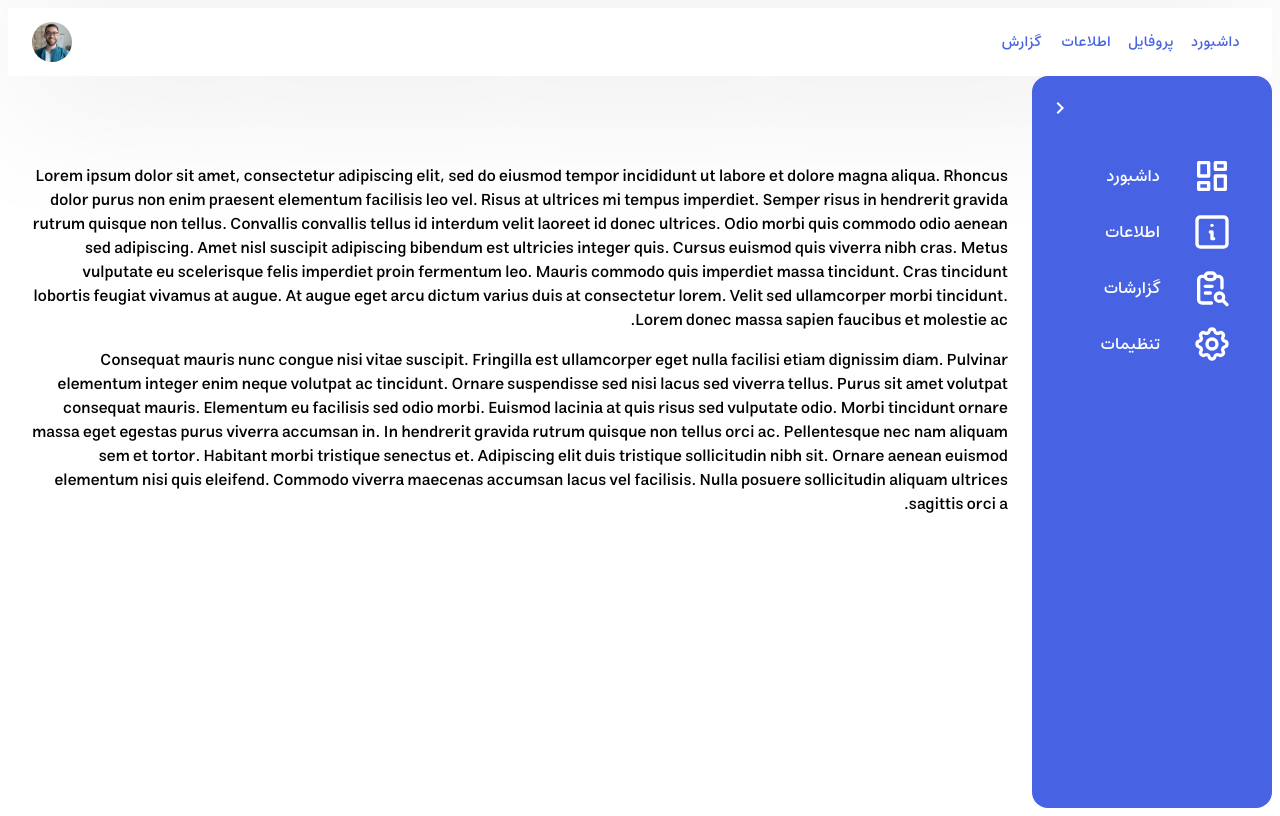
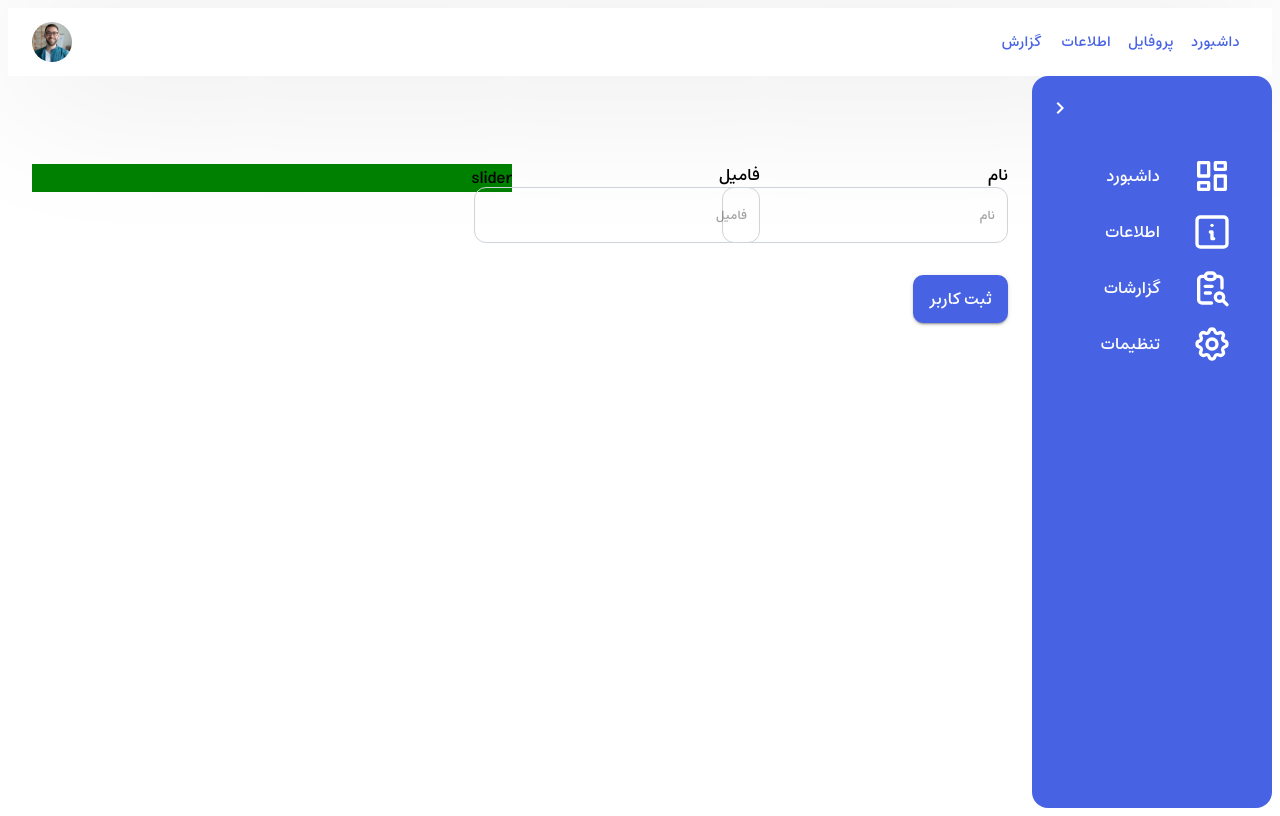
Before and after one commit to fattah-behmadi/UserProfile, a React (Create React App) app: page / in a window 1280 px wide. Built offline with nearby package versions, Linux system fonts and the light colour scheme.

Commit message:
modified tsConfig and create form user

```diff
--- a/src/components/base/UiInput.tsx
+++ b/src/components/base/UiInput.tsx
@@ -10,7 +10,6 @@ const BootstrapInput = styled(InputBase)(({ theme }) => ({
     flexDirection: "column",
   },
   "label + &": {
-    // marginTop: theme.spacing(2),
     position: "relative",
   },
   "& .MuiInputBase-input": {
@@ -19,17 +18,15 @@ const BootstrapInput = styled(InputBase)(({ theme }) => ({
     border: "1px solid #ced4da",
     position: "relative",
     fontSize: 12,
-    width: 180,
+    width: 260,
     padding: "10px 12px",
     transition: theme.transitions.create([
       "border-color",
       "background-color",
       "box-shadow",
     ]),
-    // Use the system font instead of the default Roboto font.
     fontFamily: [].join(","),
     "&:focus": {
-      // boxShadow: `${alpha(theme.palette.primary.main, 0.25)} 0 0 0 0.2rem`,
       borderColor: theme.palette.primary.main,
     },
   },
--- /dev/null
+++ b/src/components/childs-components/Profile/Form.tsx
@@ -0,0 +1,53 @@
+import UiInput from "components/base/UiInput";
+import { Box, Grid } from "@mui/material";
+import { useState } from "react";
+import UiButton from "components/base/UiButton";
+
+interface IUser {
+  name: string;
+  lastName: string;
+  birdDay?: Date;
+}
+export default function Form() {
+  const [user, setUser] = useState<IUser>({
+    name: "",
+    lastName: "",
+    birdDay: undefined,
+  });
+
+  const submit = () => {};
+
+  return (
+    <Box sx={{}}>
+      <Grid container spacing={2}>
+        <Grid item xs={6}>
+          <UiInput
+            handlerChange={(value) =>
+              setUser((user) => ({ ...user, name: value }))
+            }
+            value={user?.name}
+            label="نام"
+            placeholder="نام"
+          />
+        </Grid>
+        <Grid item xs={6}>
+          <UiInput
+            handlerChange={(value) =>
+              setUser((user) => ({ ...user, lastName: value }))
+            }
+            value={user?.lastName}
+            label="فامیل"
+            placeholder="فامیل"
+          />
+        </Grid>
+
+        <Grid item xs={10}></Grid>
+        <Grid item xs={10}>
+          <UiButton handleClick={submit} type="contained">
+            ثبت کاربر{" "}
+          </UiButton>
+        </Grid>
+      </Grid>
+    </Box>
+  );
+}
--- /dev/null
+++ b/src/components/childs-components/Profile/Slider.tsx
@@ -0,0 +1,5 @@
+import { Box } from "@mui/material";
+
+export default function Slider() {
+  return <Box sx={{ background: "green" }}> slider</Box>;
+}
--- a/src/components/layouts/TheContent.tsx
+++ b/src/components/layouts/TheContent.tsx
@@ -1,7 +1,7 @@
 import * as React from "react";
 import { styled } from "@mui/material/styles";
 import Box from "@mui/material/Box";
-import Typography from "@mui/material/Typography";
+import Profile from "../pages/Profile";
 
 const DrawerHeader = styled("div")(({ theme }) => ({
   display: "flex",
@@ -16,35 +16,7 @@ export default function TheContent() {
     <>
       <Box component="main" sx={{ flexGrow: 1, p: 3 }}>
         <DrawerHeader />
-        <Typography paragraph>
-          Lorem ipsum dolor sit amet, consectetur adipiscing elit, sed do
-          eiusmod tempor incididunt ut labore et dolore magna aliqua. Rhoncus
-          dolor purus non enim praesent elementum facilisis leo vel. Risus at
-          ultrices mi tempus imperdiet. Semper risus in hendrerit gravida rutrum
-          quisque non tellus. Convallis convallis tellus id interdum velit
-          laoreet id donec ultrices. Odio morbi quis commodo odio aenean sed
-          adipiscing. Amet nisl suscipit adipiscing bibendum est ultricies
-          integer quis. Cursus euismod quis viverra nibh cras. Metus vulputate
-          eu scelerisque felis imperdiet proin fermentum leo. Mauris commodo
-          quis imperdiet massa tincidunt. Cras tincidunt lobortis feugiat
-          vivamus at augue. At augue eget arcu dictum varius duis at consectetur
-          lorem. Velit sed ullamcorper morbi tincidunt. Lorem donec massa sapien
-          faucibus et molestie ac.
-        </Typography>
-        <Typography paragraph>
-          Consequat mauris nunc congue nisi vitae suscipit. Fringilla est
-          ullamcorper eget nulla facilisi etiam dignissim diam. Pulvinar
-          elementum integer enim neque volutpat ac tincidunt. Ornare suspendisse
-          sed nisi lacus sed viverra tellus. Purus sit amet volutpat consequat
-          mauris. Elementum eu facilisis sed odio morbi. Euismod lacinia at quis
-          risus sed vulputate odio. Morbi tincidunt ornare massa eget egestas
-          purus viverra accumsan in. In hendrerit gravida rutrum quisque non
-          tellus orci ac. Pellentesque nec nam aliquam sem et tortor. Habitant
-          morbi tristique senectus et. Adipiscing elit duis tristique
-          sollicitudin nibh sit. Ornare aenean euismod elementum nisi quis
-          eleifend. Commodo viverra maecenas accumsan lacus vel facilisis. Nulla
-          posuere sollicitudin aliquam ultrices sagittis orci a.
-        </Typography>
+        <Profile />
       </Box>
     </>
   );
--- /dev/null
+++ b/src/components/pages/Profile.tsx
@@ -0,0 +1,16 @@
+import {  Grid } from "@mui/material";
+import Form from "../childs-components/Profile/Form";
+import Slider from "../childs-components/Profile/Slider";
+
+export default function Profile() {
+  return (
+    <Grid container spacing={2}>
+      <Grid item xs={6}>
+        <Form />
+      </Grid>
+      <Grid item xs={6}>
+        <Slider />
+      </Grid>
+    </Grid>
+  );
+}
```
Also changed, not shown: tsconfig.json (+2 -6 lines).
